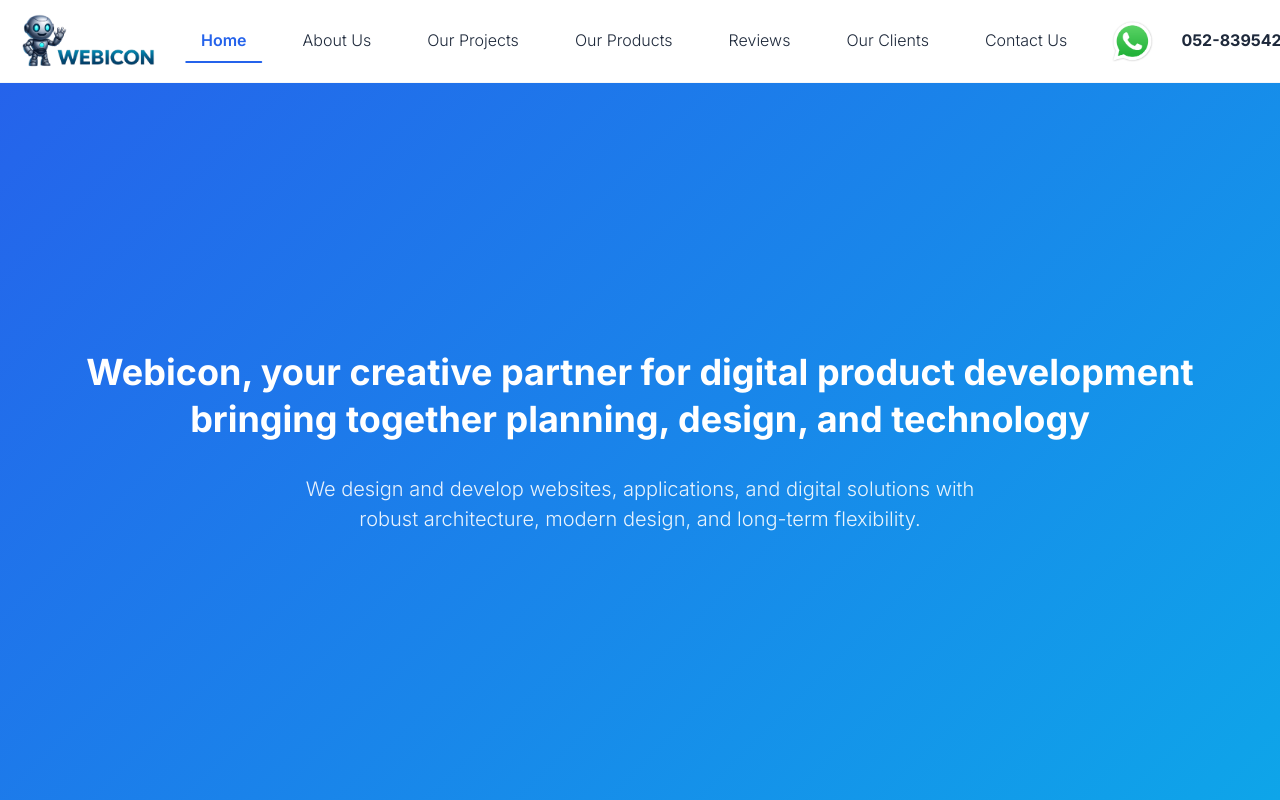
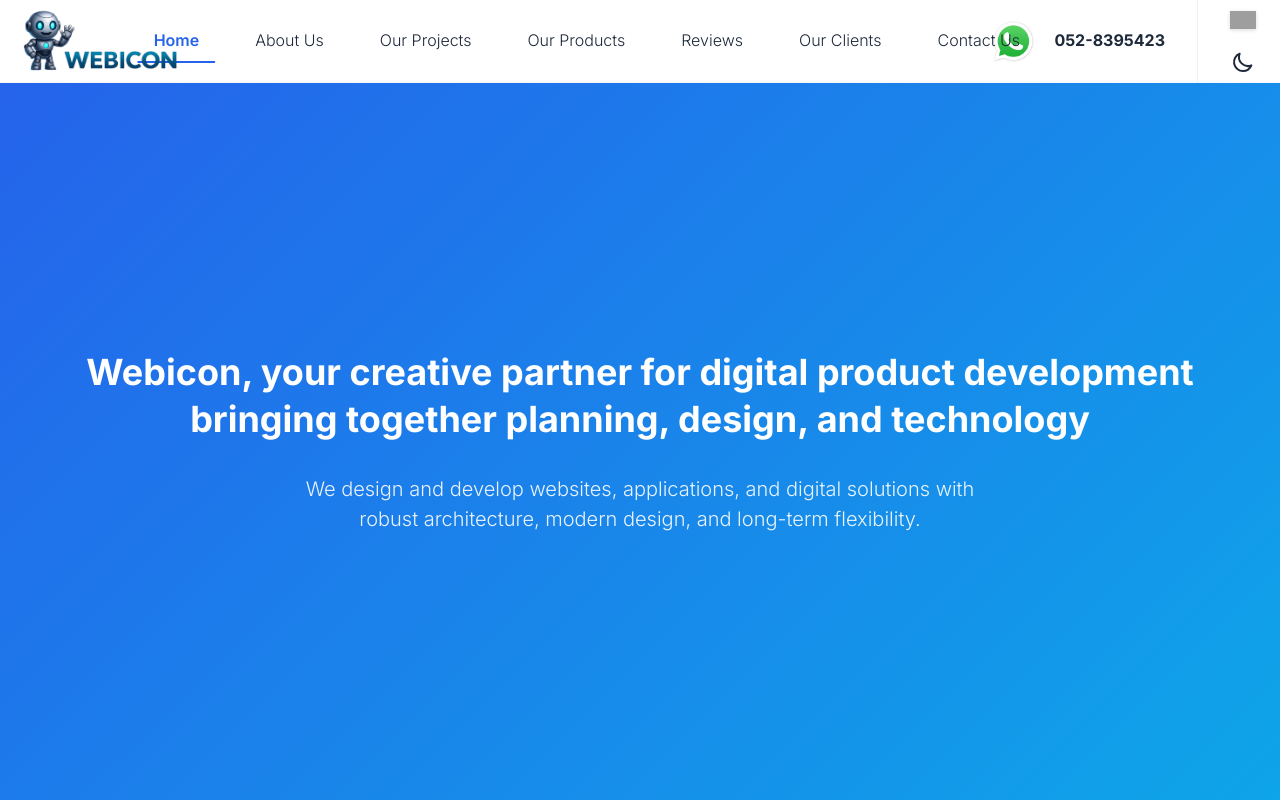
Before and after one commit to DariaRosen/Webicon, a Next.js app: page / in a window 1280 px wide. Shown: the top 800 px of the page. Built offline with nearby package versions, Linux system fonts and the light colour scheme; grey boxes are pictures that could not be loaded.

Commit message:
Fix duplicate separator in header and optimize spacing - Remove duplicate border from contacts section - Keep single separator on togglesGroup - Optimize header spacing for better visibility on smaller screens

```diff
--- a/components/Header/header.module.scss
+++ b/components/Header/header.module.scss
@@ -42,13 +42,11 @@
 
 .container {
   width: 100%;
-
   display: flex;
   align-items: center;
   justify-content: space-between;
-  gap: $spacing-md;
   position: relative;
-
+  overflow: visible;
 }
 
 .logo {
@@ -77,7 +75,7 @@
 }
 
 .logoImage {
-  max-height: 60px;
+  max-height: 70px;
   height: auto;
   width: auto;
   object-fit: contain;
@@ -94,23 +92,36 @@
   flex: 1;
   justify-content: center;
   align-items: center;
-  gap: $spacing-md;
+  gap: $spacing-xs;
+  min-width: 0;
+  flex-shrink: 1;
 
   @include breakpoint(md) {
     display: flex;
+    gap: $spacing-sm;
+  }
+
+  @include breakpoint(lg) {
+    gap: $spacing-md;
   }
 }
 
 .navItem {
-  font-size: $fs-base;
+  font-size: $fs-sm;
   color: $text-dark;
   position: relative;
   display: inline-block;
   white-space: nowrap;
-  padding: $spacing-xs $spacing-sm;
+  padding: $spacing-xs;
   text-decoration: none;
   transition: all $transition-base;
   cursor: pointer;
+  flex-shrink: 0;
+
+  @include breakpoint(lg) {
+    font-size: $fs-base;
+    padding: $spacing-xs $spacing-sm;
+  }
 
   &::after {
     content: '';
@@ -171,7 +182,7 @@
   margin-right: $spacing-xs;
 
   @include breakpoint(md) {
-    margin-right: $spacing-sm;
+    margin-right: $spacing-xs;
   }
 }
 
@@ -180,7 +191,7 @@
   margin-left: $spacing-xs;
 
   @include breakpoint(md) {
-    margin-left: $spacing-sm;
+    margin-left: $spacing-xs;
   }
 }
 
@@ -191,13 +202,19 @@
   gap: 2px;
   padding-left: $spacing-sm;
   border-left: 1px solid rgba($border-color, 0.6);
+  flex-shrink: 0;
+  flex-grow: 0;
 }
 
 [dir='rtl'] .togglesGroup {
   padding-left: 0;
-  padding-right: $spacing-sm;
+  padding-right: $spacing-xs;
   border-left: none;
   border-right: 1px solid rgba($border-color, 0.6);
+
+  @include breakpoint(md) {
+    padding-right: $spacing-sm;
+  }
 }
 
 :root[data-theme='dark'] {
@@ -213,12 +230,13 @@
 .contacts {
   display: flex;
   align-items: center;
-  gap: $spacing-sm;
-  padding-right: $spacing-sm;
-  border-right: 1px solid rgba($border-color, 0.6);
+  gap: $spacing-xs;
+  padding-right: $spacing-xs;
+  flex-shrink: 0;
 
   @include breakpoint(md) {
-    gap: $spacing-md;
+    gap: $spacing-sm;
+    padding-right: $spacing-sm;
   }
 }
 
@@ -226,11 +244,17 @@
   display: inline-flex;
   align-items: center;
   justify-content: center;
-  width: 50px;
-  height: 50px;
+  width: 40px;
+  height: 40px;
   border-radius: 0;
   background: transparent;
   transition: all $transition-base;
+  flex-shrink: 0;
+
+  @include breakpoint(md) {
+    width: 50px;
+    height: 50px;
+  }
 
   &:hover {
     transform: scale(1.05);
@@ -238,10 +262,15 @@
 }
 
 .whatsappIcon {
-  width: 45px;
-  height: 45px;
+  width: 35px;
+  height: 35px;
   object-fit: contain;
   display: block;
+
+  @include breakpoint(md) {
+    width: 45px;
+    height: 45px;
+  }
 }
 
 :root[data-theme='dark'] {
@@ -255,14 +284,17 @@
 }
 
 .phone {
-  font-size: $fs-base;
+  font-size: $fs-sm;
   font-weight: 700;
   color: $text-dark;
   white-space: nowrap;
   transition: color $transition-fast;
+  flex-shrink: 0;
+  display: none;
 
-  &:hover {
-    color: $primary-color;
+  @include breakpoint(md) {
+    display: block;
+    font-size: $fs-base;
   }
 }
 
```
